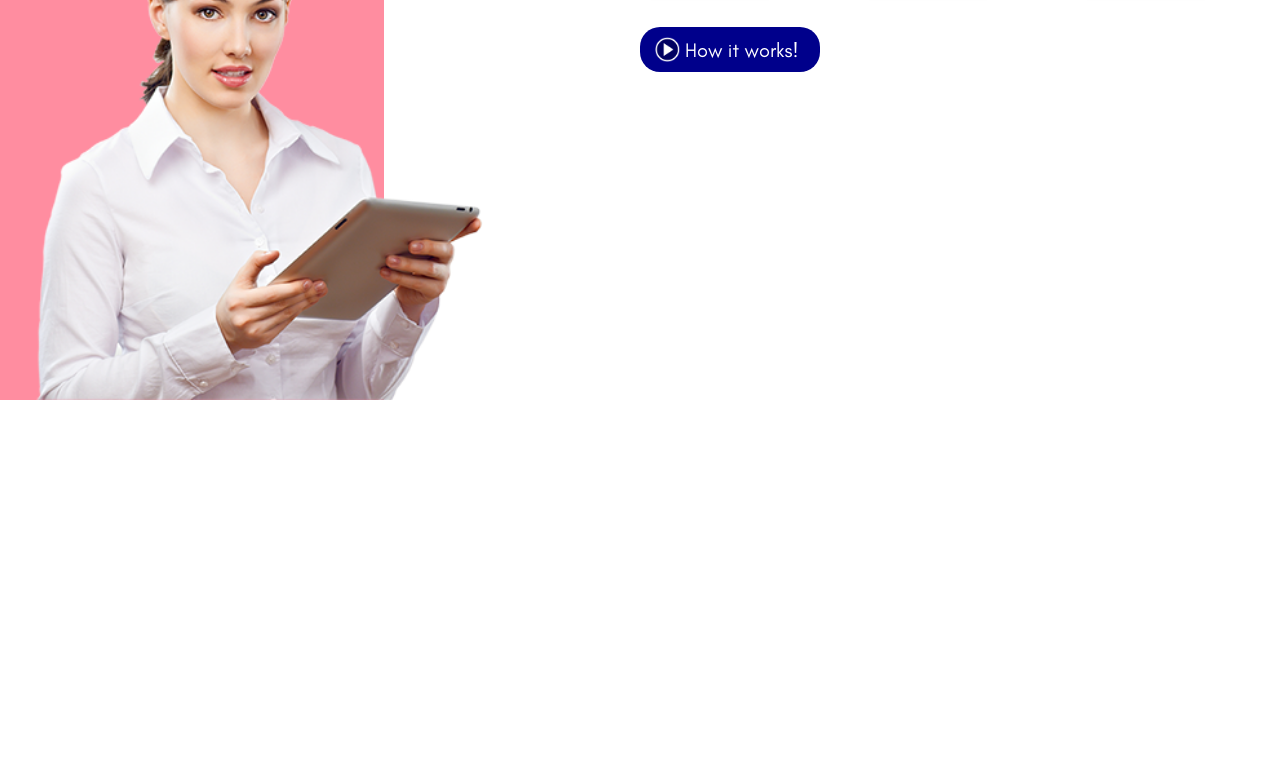
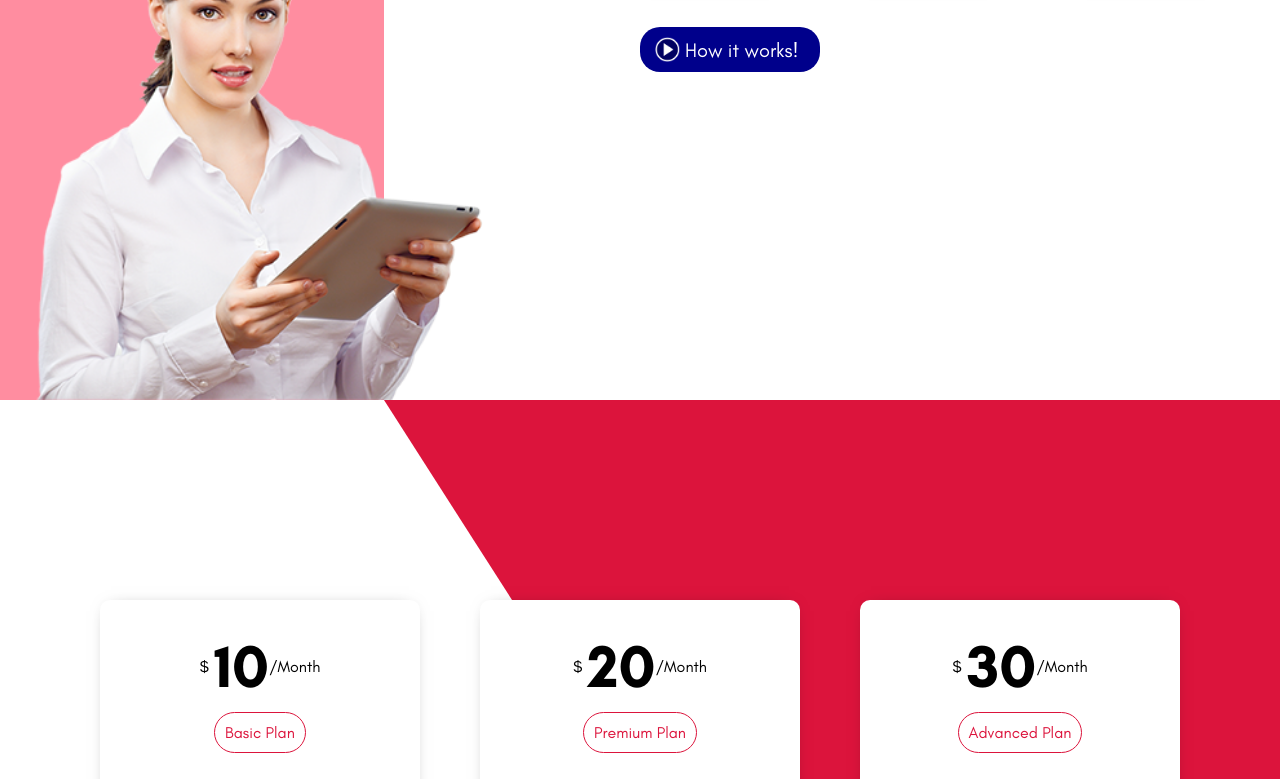
Before and after one commit to Mohammad-ghasempour/React-Website-Styled-Components, a React (Create React App) app: page / in a window 1280 px wide. Shown: the part 2000-2779 px from the top of the page. Before the commit the page ends 2400 px from the top, so only its background shows below. Built offline with nearby package versions, Linux system fonts and the light colour scheme.

Commit message:
price page completed

```diff
--- a/src/App.js
+++ b/src/App.js
@@ -3,6 +3,7 @@ import Navbar from "./components/Navbar";
 import Intro from "./components/Intro";
 import Features from "./components/Features";
 import Samples from "./components/Samples";
+import Prices from "./components/Prices";
 
 const Container = styled.div`
    height: 100vh;
@@ -34,6 +35,11 @@ ${Shape}
 clip-path: polygon(30% 0, 0% 0, 0 100%, 30% 100%);
 background-color: #ff8da0;
 `
+const PricesShape = styled.div`
+${Shape}
+clip-path: polygon(100% 0, 30% 0, 70% 100%, 100% 100%);
+background-color: crimson;
+`
 
 function App() {
    return (
@@ -52,6 +58,10 @@ function App() {
             <Samples/>
             <ServicesShape/>
          </Container>
+         <Container>
+           <Prices/>
+           <PricesShape/>
+         </Container>
       </>
    );
 }
--- /dev/null
+++ b/src/components/PriceCard.jsx
@@ -0,0 +1,78 @@
+import React from "react";
+import styled from "styled-components";
+
+const Container = styled.div`
+   height: 400px;
+   width: 280px;
+   padding: 20px;
+   margin: 30px;
+   margin-top: 70px;
+   background-color: white;
+   border-radius: 10px;
+   -webkit-box-shadow: 0px 0px 17px -11px rgba(0, 0, 0, 0.58);
+   box-shadow: 0px 0px 17px -11px rgba(0, 0, 0, 0.58);
+   display: flex;
+   flex-direction: column;
+   // justify-content: center;
+   align-items: center;
+`;
+const Price = styled.span`
+   margin-top: 10px;
+   display: flex;
+   flex-direction: row;
+   justify-content: center;
+   align-items: center;
+`;
+const Number = styled.h1`
+   font-size: 60px;
+   padding-left: 5px;
+`;
+const Plan = styled.button`
+   padding: 10px;
+   margin-top: 10px;
+   border: 1.5px solid crimson;
+   border-radius: 30px;
+   color: crimson;
+   font-size: 16px;
+   background-color: white;
+`;
+const List = styled.ul`
+   // margin-top: 30px;
+   font-weight: bold;
+   list-style: none;
+`;
+const ListItem = styled.li`
+   margin: 25px 0px;
+   color: #444;
+`;
+const Button = styled.button`
+   padding: 15px;
+   margin-top: 20px;
+   border: 2px solid white;
+   border-radius: 10px;
+   color: white;
+   font-size: 16px;
+   font-weight: bold;
+   background-color: darkblue;
+   cursor: pointer;
+`;
+
+const PriceCard = ({price , type}) => {
+   return (
+      <Container>
+         <Price>
+            $<Number>{price}</Number>/Month
+         </Price>
+         <Plan>{type} Plan</Plan>
+         <List>
+            <ListItem>200 Hand-Crafted Template</ListItem>
+            <ListItem>Exclusive Support</ListItem>
+            <ListItem>50+ PreBuilt Websites</ListItem>
+            <ListItem>Premium Plugins</ListItem>
+         </List>
+         <Button>Join Now</Button>
+      </Container>
+   );
+};
+
+export default PriceCard;
--- /dev/null
+++ b/src/components/Prices.jsx
@@ -0,0 +1,26 @@
+import React from 'react'
+import styled from 'styled-components'
+import PriceCard from './PriceCard'
+
+const Container = styled.div`
+height: 100vh;
+display: flex;
+flex-direction: row;
+align-items: center;
+justify-content: center;
+
+`
+
+const Prices = () => {
+  return (
+    <Container>
+        <PriceCard price="10" type="Basic"/>
+        <PriceCard price="20" type="Premium"/>
+        <PriceCard price="30" type="Advanced"/>
+
+
+    </Container>
+  )
+}
+
+export default Prices
```
Also changed, not shown: 1 other file (tests, documents, lock files or other folders).
